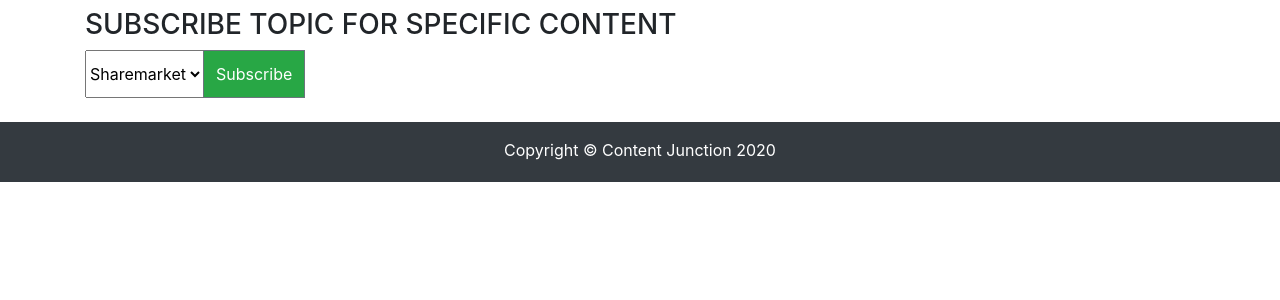
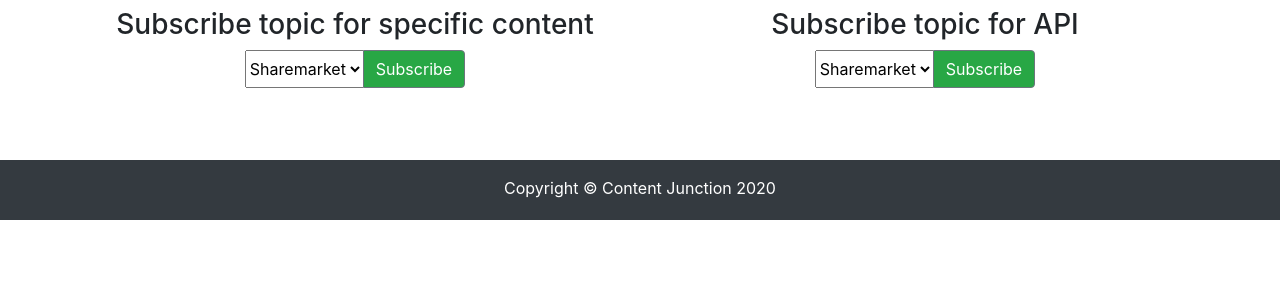
Before and after one commit to Aashish97/content_aggregator, a Django app: page / in a window 1280 px wide. Shown: the part 67-367 px from the top of the page. Run offline with Django 3.2, Linux system fonts and the light colour scheme; the visitor is signed in with stand-in values (Sample User, id 1); data that the repository does not hold is empty; some libraries are stand-ins or nearby versions.

Commit message:
Added url for API in index

```diff
--- a/contenthub/templates/index.html
+++ b/contenthub/templates/index.html
@@ -1,9 +1,11 @@
 {% extends 'base.html' %}
 {% block content %}
 <div class="container">
-    <h3>SUBSCRIBE TOPIC FOR SPECIFIC CONTENT</h3>
-    <form action="{% url 'content_list' %}" method="POST">
-        <div class="input-group">
+    <div class="row">
+        <div class="col-md-6">
+            <h3 class="text-center">Subscribe topic for specific content</h3>
+            <form action="{% url 'contents' %}" method="POST">
+                <div class="input-group d-flex justify-content-center">
                     {% csrf_token %}
                     <select class="select" id="inputGroupSelect04" name="dropdown">
                         <option selected value="Shares">Sharemarket</option>
@@ -14,6 +16,29 @@
                     </select>
                     <div class="input-group-append">
                         <button class="btn btn-outline-secondary bg-success text-white" type="submit">Subscribe</button>
+                    </div>
+                </div>
+            </form>
+        </div>
+
+        <div class="col-md-6">
+            <h3 class="text-center">Subscribe topic for API</h3>
+            <form action="{% url 'content_list' %}" method="POST">
+                <div class="input-group d-flex justify-content-center">
+                    {% csrf_token %}
+                    <select class="select" id="inputGroupSelect04" name="dropdown">
+                        <option selected value="Shares">Sharemarket</option>
+                        <option value="Gadgets">Gadgets</option>
+                        <option value="Sports">Sports</option>
+                        <option value="Politics">Politics</option>
+                        <option value="Jobs">Jobs</option>
+                    </select>
+                    <div class="input-group-append">
+                        <button class="btn btn-outline-secondary bg-success text-white" type="submit">Subscribe</button>
+                    </div>
+                </div>
+            </form>
+        </div>
     </div>
 
     <div class="row row-cols-1 row-cols-md-3 mt-5">
@@ -34,10 +59,6 @@
         </div>
         {% endfor %}
     </div>
-
-
-        </div>
-    </form>
 </div>
 <br />
 {% endblock %}
--- a/contenthub/views.py
+++ b/contenthub/views.py
@@ -16,7 +16,7 @@ from django.contrib.auth.decorators import login_required
 
 @login_required(login_url="login")
 def hompage(request):
-    data = Content.objects.all().order_by('?')[:20]
+    data = Content.objects.all().order_by('?')[:18]
     return render(request, 'index.html',{"data": data})
 
 @login_required(login_url="login")
```
Lines whose indentation alone changed are shown as unchanged.
